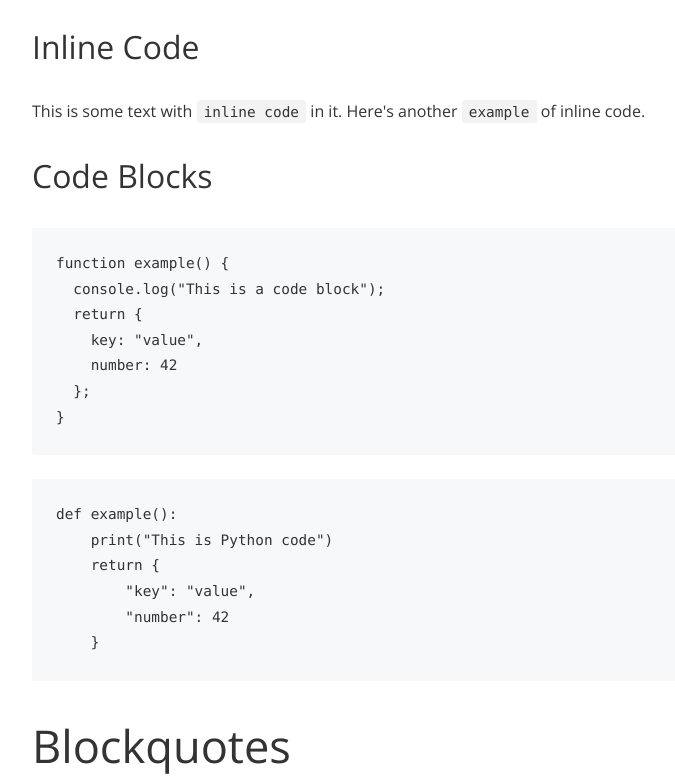
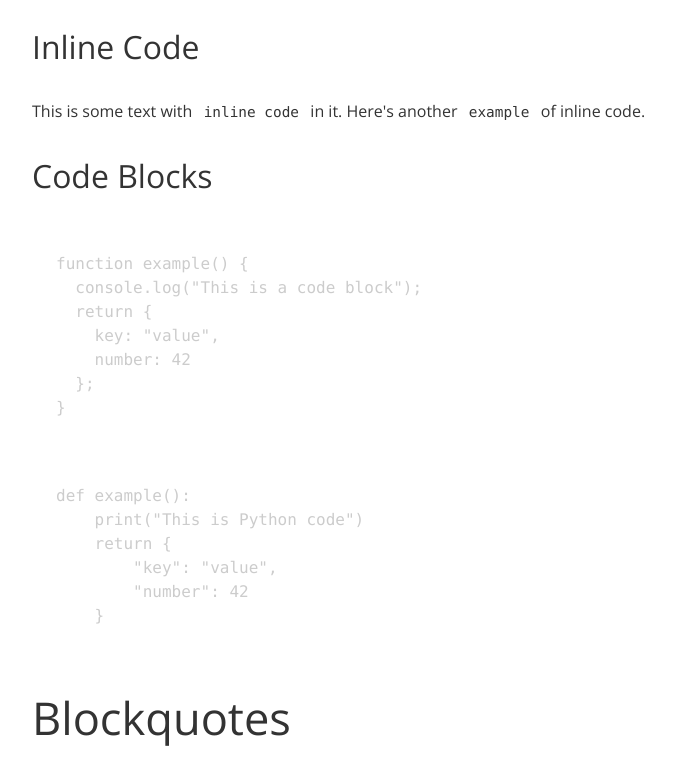
Before and after one commit to tvanreenen/blog, an Eleventy site: page test.md in a window 1280 px wide. Shown: the part 2000-2781 px from the top of the page, without its empty margins (240-915 px from the left). Built offline with nearby package versions, Linux system fonts and the light colour scheme; Eleventy itself is replaced by a stand-in of ours; code samples lack their colours; files that its build step writes are made by us from their sources.

Commit message:
Code formatting

```diff
--- a/_includes/layout.html
+++ b/_includes/layout.html
@@ -7,6 +7,7 @@
     <title>{{ title | default: "Tim VanReenen" }}</title>
     <link rel="stylesheet" href="/css/styles.css">
     <link href="https://fonts.googleapis.com/css2?family=Open+Sans:wght@300;300i;700&display=swap" rel="stylesheet">
+    <link rel="stylesheet" href="https://cdnjs.cloudflare.com/ajax/libs/prism/1.30.0/themes/prism-tomorrow.min.css" integrity="sha512-vswe+cgvic/XBoF1OcM/TeJ2FW0OofqAVdCZiEYkd6dwGXthvkSFWOoGGJgS2CW70VK5dQM5Oh+7ne47s74VTg==" crossorigin="anonymous" referrerpolicy="no-referrer" />
 </head>
 <body>
     <header>
@@ -28,5 +29,7 @@
     <footer>
         <p>&copy; {{ 'now' | date: "%Y" }} Tim VanReenen. All rights reserved.</p>
     </footer>
+    <script src="https://cdnjs.cloudflare.com/ajax/libs/prism/1.30.0/components/prism-core.min.js" integrity="sha512-Uw06iFFf9hwoN77+kPl/1DZL66tKsvZg6EWm7n6QxInyptVuycfrO52hATXDRozk7KWeXnrSueiglILct8IkkA==" crossorigin="anonymous" referrerpolicy="no-referrer" async></script>
+    <script src="https://cdnjs.cloudflare.com/ajax/libs/prism/1.30.0/plugins/autoloader/prism-autoloader.min.js" integrity="sha512-SkmBfuA2hqjzEVpmnMt/LINrjop3GKWqsuLSSB3e7iBmYK7JuWw4ldmmxwD9mdm2IRTTi0OxSAfEGvgEi0i2Kw==" crossorigin="anonymous" referrerpolicy="no-referrer" async></script>
 </body>
 </html>
--- a/css/styles.css
+++ b/css/styles.css
@@ -34,6 +34,7 @@
     --color-text-primary: #e1e4e8;
     --color-background: #0d1117;
     --color-code-background: #161b22;
+    --color-code-background-rgb: 22, 27, 34;
     --color-code-inline: rgba(110, 118, 129, 0.4);
     --color-border-base: #30363d;
     --color-border-quote: #30363d;
@@ -156,23 +157,26 @@ a:focus {
 
 /* 5. Code & Preformatted Text */
 
-pre {
-  background-color: var(--color-code-background);
-  padding: var(--space-md);
-  overflow: auto;
-  margin-top: 0;
-  margin-bottom: var(--space-md);
-  border-radius: var(--radius-base);
+/* Prism (code blocks) */
+pre, pre[class*="language-"] {
+  background-color: rgba(var(--color-code-background-rgb), 0.5) !important;
+  padding: var(--space-md) !important;
+  margin: var(--space-sm) 0 !important;
+  border-radius: var(--radius-base) !important;
+  overflow: auto !important;
 }
 
+/* Inline code */
 code {
   font-family: "SFMono-Regular", Consolas, "Liberation Mono", Menlo, monospace;
   font-size: 0.9em;
-  background-color: var(--color-code-inline);
+  /*background-color: var(--color-code-inline);*/
+  background-color: rgba(var(--color-code-background-rgb), 0.5) !important;
   border-radius: var(--radius-base);
   padding: var(--space-2xs) var(--space-xs);
 }
 
+/* Reset inline code styles inside pre blocks */
 pre code {
   background-color: transparent;
   padding: 0;
```
